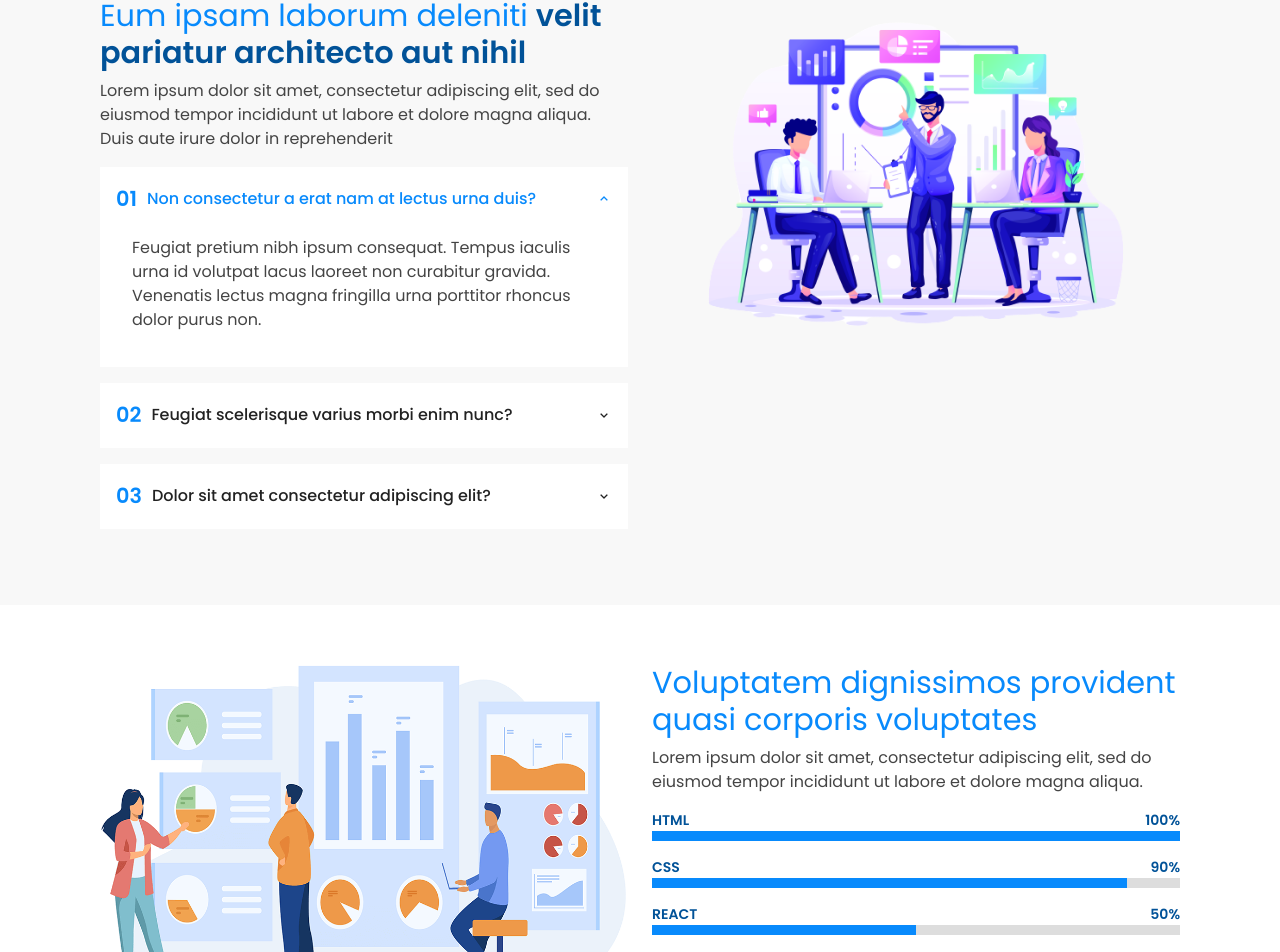
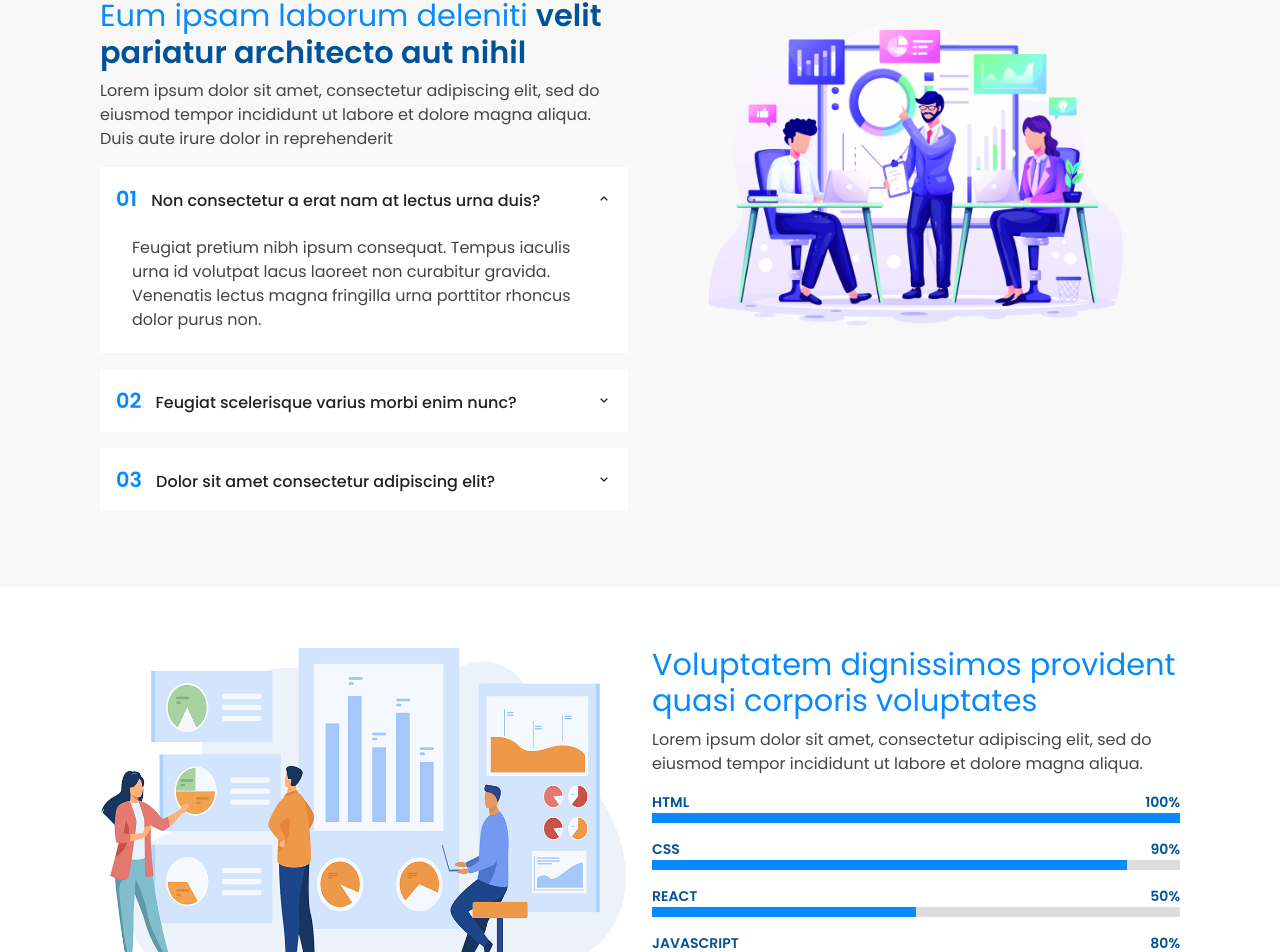
Before and after one commit to Vikash-Khadoliya/w3-software-Solutions, a React (Vite) app: page / in a window 1280 px wide. Shown: the part 1217-2169 px from the top of the page. Built offline with nearby package versions, Linux system fonts and the light colour scheme.

Commit message:
fixed the accordion in benefits section

```diff
--- a/src/components/Benefits.jsx
+++ b/src/components/Benefits.jsx
@@ -47,13 +47,15 @@ export default function Benefits() {
 
                             {items.map((data, index) => (
 
-                                <div key={index} className={open === index ? "benefit-list-content-new" : "benefit-list-content"} onClick={() => {
+                                <div key={index} className="benefit-list-content" onClick={() => {
                                     accordion(index);
                                 }}>
                                     <a className='benefit-list-header'><span>0{index + 1}</span> {data.title}<i className={open === index ? "bx bx-chevron-up" : "bx bx-chevron-down"} ></i></a>
-                                    <div className='benefit-list-body'>
+
+                                    <div className={open === index ? 'benefit-list-body-open' : 'benefit-list-body'}>
                                         <p>{data.content}</p>
                                     </div>
+
                                 </div>
 
                             ))}
--- a/src/index.css
+++ b/src/index.css
@@ -568,22 +568,24 @@ section {
 .benefit-list-content {
     background: #fff;
     margin-bottom: 1rem;
-    height: 65px;
     overflow: hidden;
     transition: .3s ease-out;
 }
 
-.benefit-list-content-new {
-    transition: .3s ease-out;
-    background: #fff;
-    margin-bottom: 1rem;
-    height: 200px;
+.benefit-list-body {
+    height: 0;
+}
+
+.benefit-list-body-open {
+    display: inline-block;
+    padding: 5px 2rem;
+
 }
 
 .benefit-list-header {
     position: relative;
     text-decoration: none;
-    display: flex;
+    display: block;
     padding: 1rem;
     color: #222;
     font-weight: 500;
@@ -618,9 +620,7 @@ section {
     color: rgb(8, 138, 252);
 }
 
-.benefit-list-body {
-    padding: 5px 2rem;
-}
+
 
 /*skills section design*/
 
```
